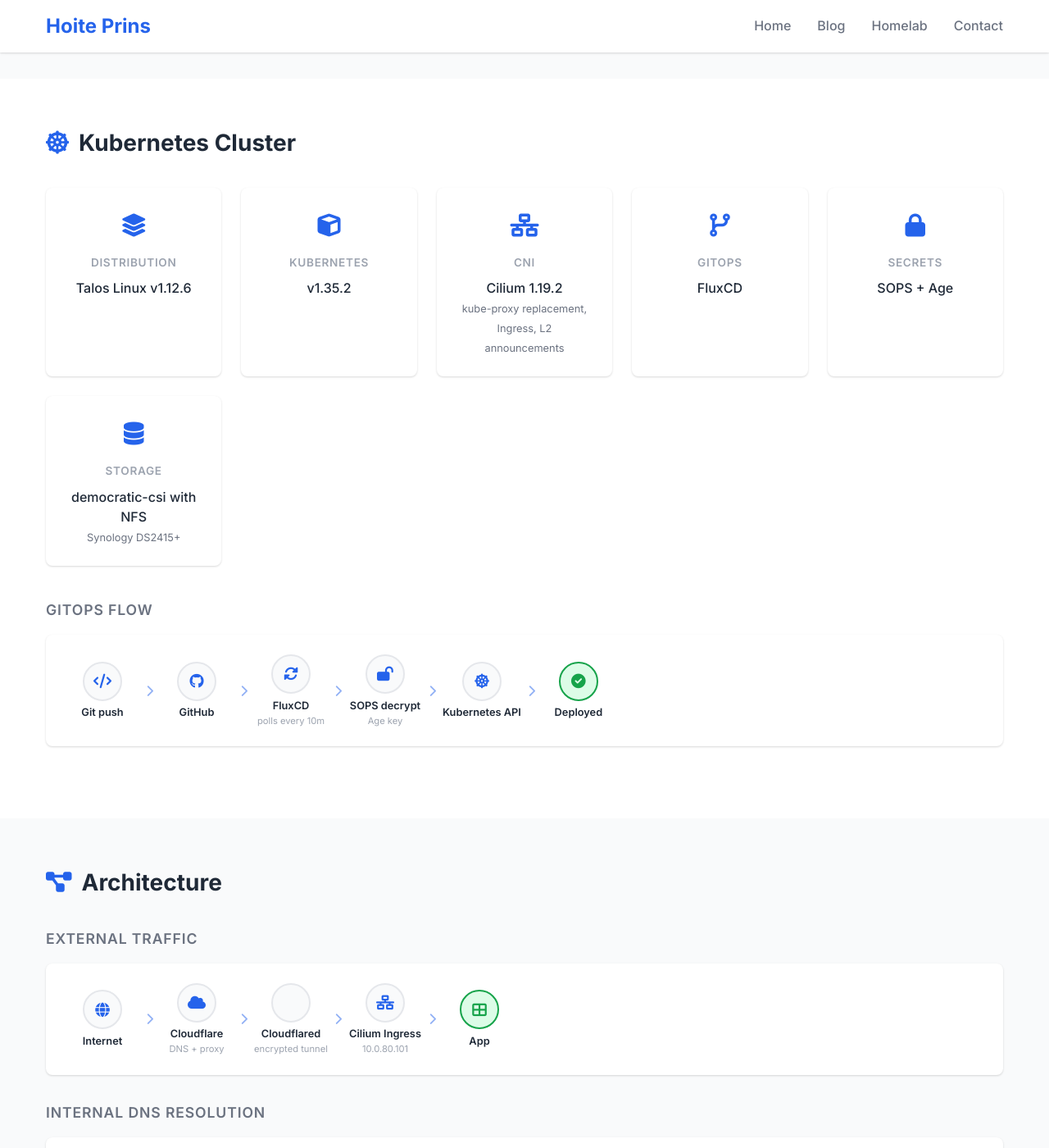
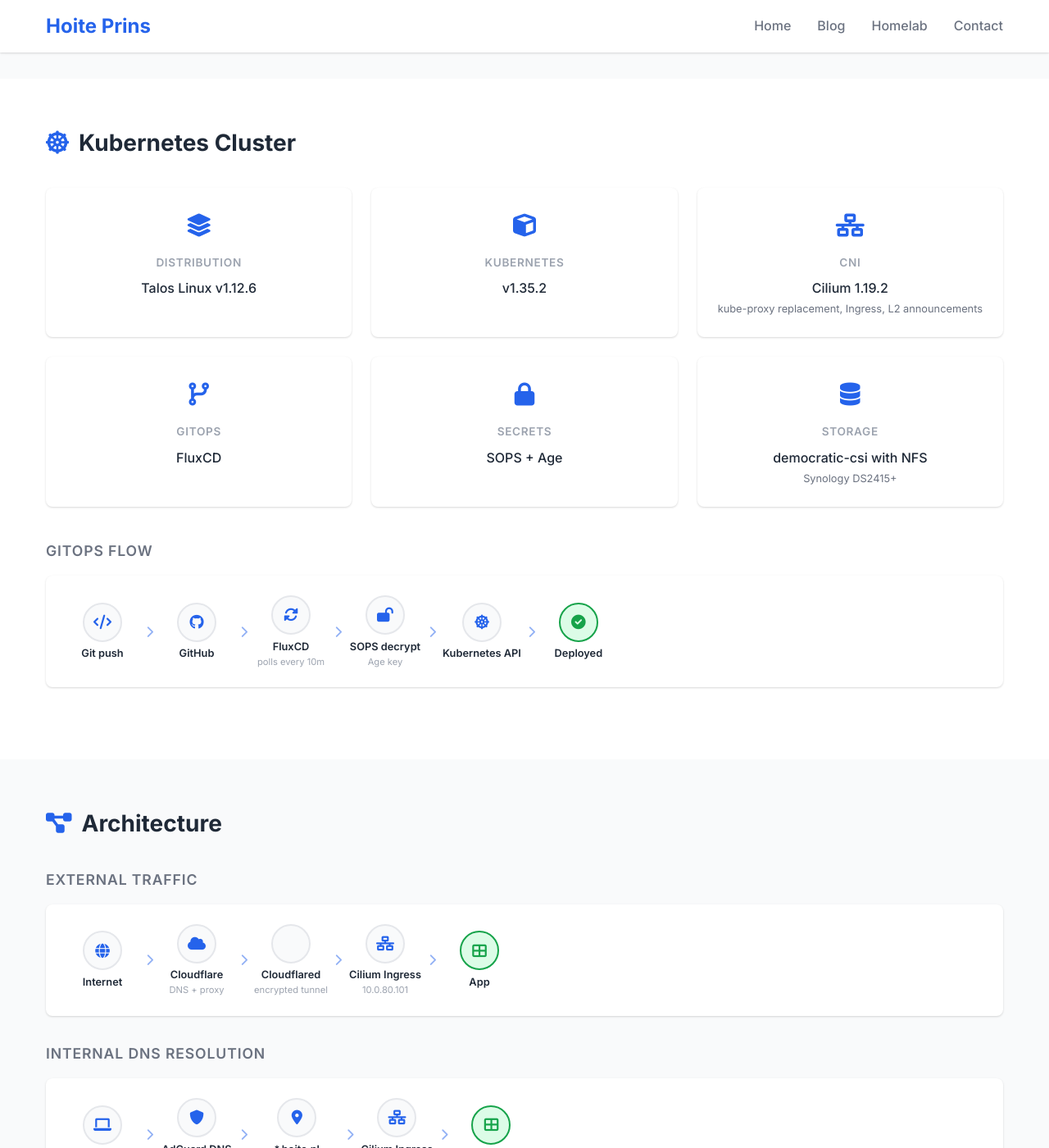
Before and after one commit to Hoite/hoite.github.io, a Jekyll site: the page built from homelab.md, in a window 1280 px wide and 1400 px high, scrolled down 2915 px. Shown: the whole window at 82% size. Built offline with Jekyll 4.4.1, drawn with Linux system fonts in a browser that asks for light colours.

Commit message:
edit rows

```diff
--- a/assets/css/style.css
+++ b/assets/css/style.css
@@ -728,7 +728,7 @@ body {
 
 .homelab-cards {
     display: grid;
-    grid-template-columns: repeat(auto-fit, minmax(200px, 1fr));
+    grid-template-columns: repeat(3, 1fr);
     gap: 1.5rem;
 }
 
@@ -949,6 +949,10 @@ body {
 
 /* Responsive design */
 @media (max-width: 768px) {
+    .homelab-cards {
+        grid-template-columns: 1fr;
+    }
+
     .nav-menu {
         gap: 1rem;
     }
```
